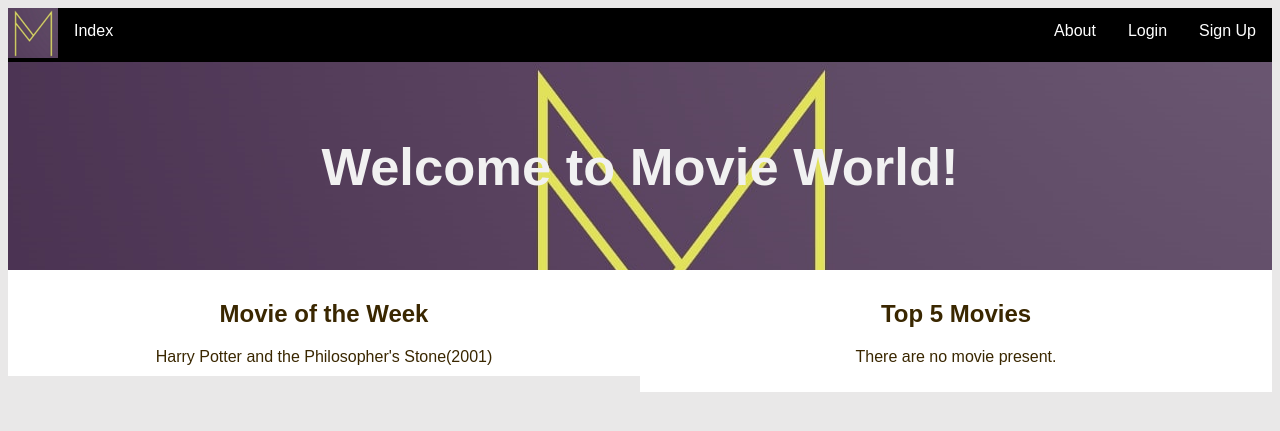
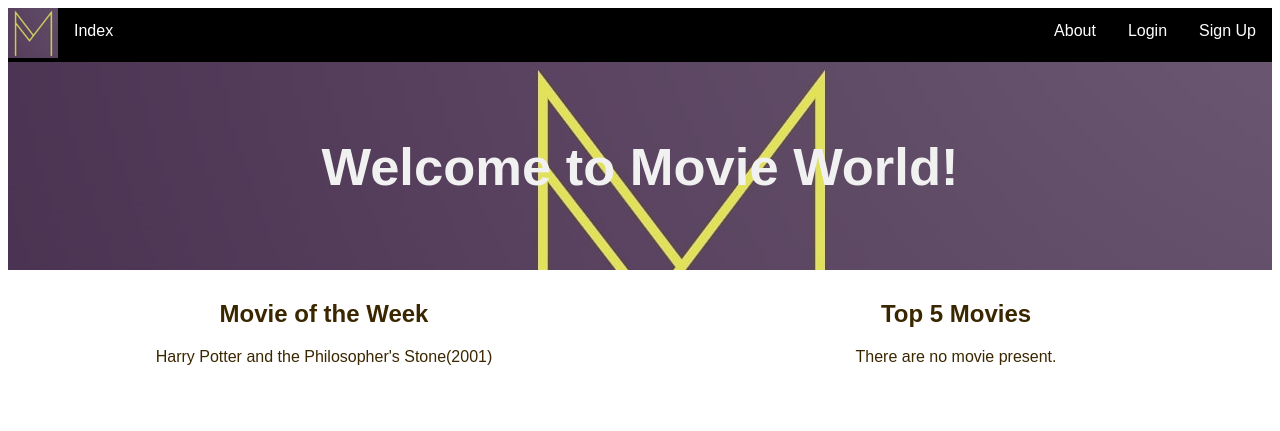
Before and after one commit to ChinwekeleIzuzu/MovieWorld, a Django app: page / in a window 1280 px wide. Shown: the top 431 px of the page. Run offline with Django 3.2, Linux system fonts and the light colour scheme; data that the repository does not hold is empty; some libraries are stand-ins or nearby versions.

Commit message:
Update index.css

```diff
--- a/static/polls/index.css
+++ b/static/polls/index.css
@@ -45,3 +45,7 @@
 .list {
     background-color: rgb(255, 255, 255);
 }
+
+body {
+  background-color: white;
+}
```
